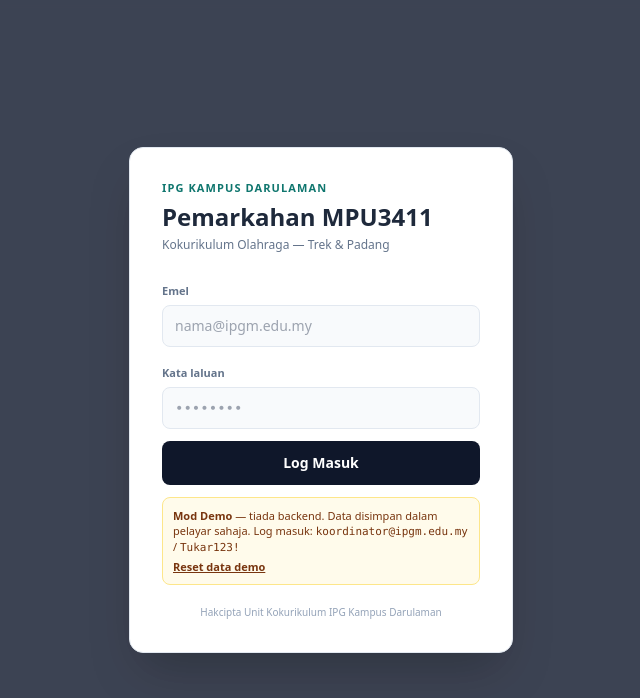
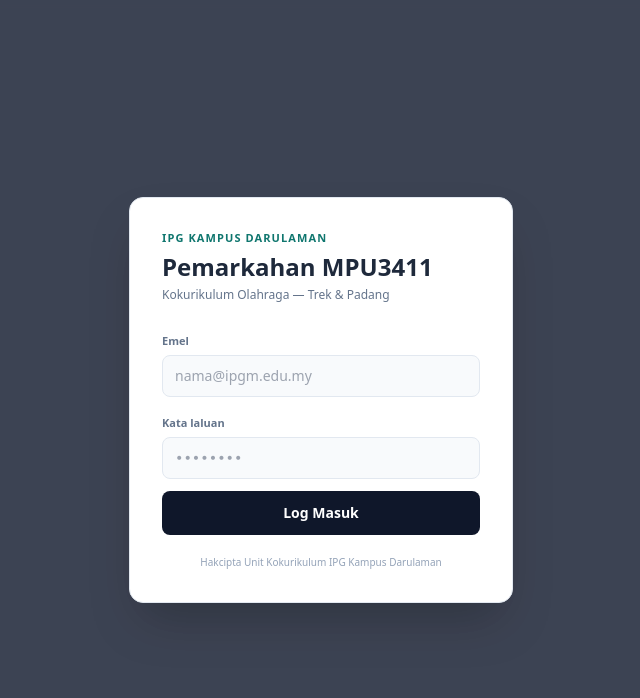
Before and after one commit to aneep477/MPU3411-OLAHRAGA-2027, a plain HTML site: page index.html in a window 1280 px wide. Shown: the whole page, without its empty margins (319-959 px from the left). Drawn offline with nearby package versions, Linux system fonts and the light colour scheme.

Commit message:
Update index.html

```diff
--- a/index.html
+++ b/index.html
@@ -241,9 +241,9 @@
 /* GANTIKAN dengan URL /exec selepas deploy Apps Script.
    Selagi nilai ini masih placeholder, sistem berjalan dalam MOD DEMO:
    semua data disimpan dalam pelayar (localStorage) supaya boleh diuji tanpa backend. */
-const urlAPI = 'https://script.google.com/macros/s/GANTI_URL_EXEC_ANDA/exec';
+const urlAPI = 'https://script.google.com/macros/s/AKfycbz9MyHFzQANOABO0l6QPc-112Qh5Yp0ZJfkvtx6ekJanxMfCihZOH0YkLGu9z8Hlk4p/exec';
 const MOD_DEMO = urlAPI.indexOf('GANTI_URL_EXEC_ANDA') !== -1 || /[?&]demo=1/.test(location.search);
-const VERSI_FRONTEND = 'v1.1.0-olahraga-demo';
+const VERSI_FRONTEND = 'v1.2.0-url-baru';
 
 let sesi = null;
 let data = { pelajar: [], komponen: [], band: [], markah: [], hantar: [], keputusan: [], konfigurasi: {}, penilai: [] };
```
